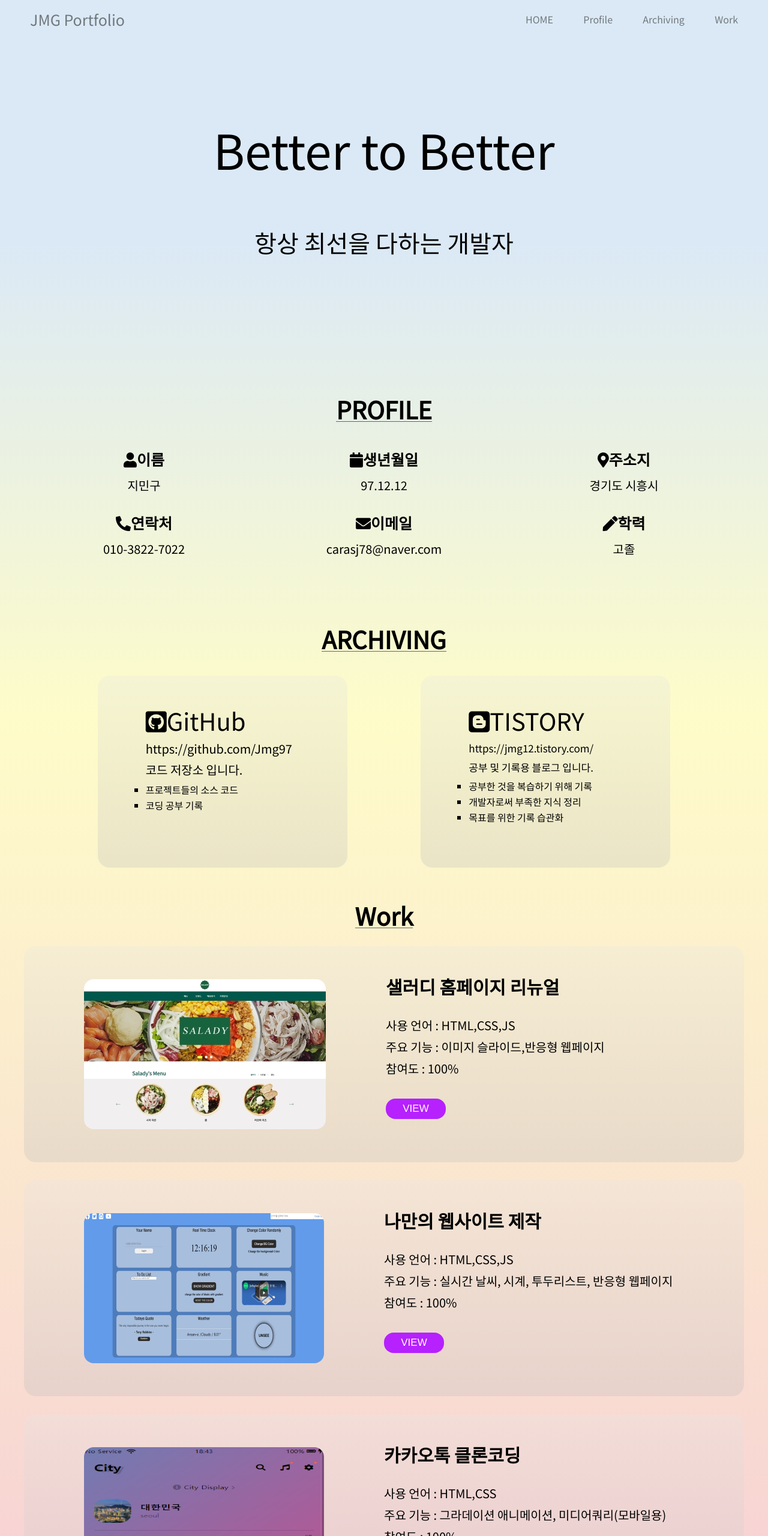
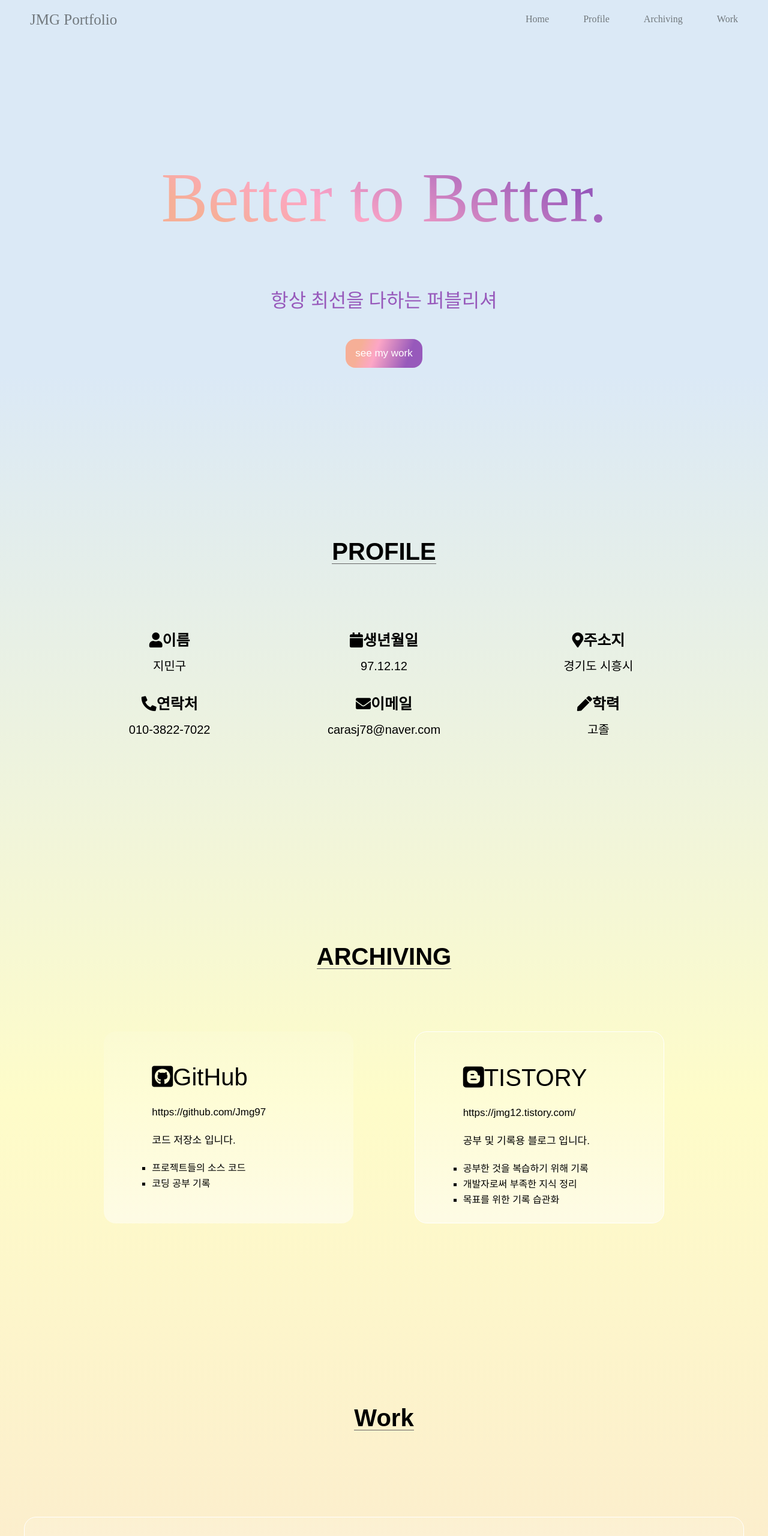
Before and after one commit to Jmg97/main-Portfolio, a plain HTML site: page index.html in a window 1280 px wide. Shown: the top 2560 px of the page at 60% size. Drawn offline with Linux system fonts and the light colour scheme; a web font is replaced by a local one.

Commit message:
css정리

```diff
--- a/index.html
+++ b/index.html
@@ -12,30 +12,36 @@
       integrity="sha384-DyZ88mC6Up2uqS4h/KRgHuoeGwBcD4Ng9SiP4dIRy0EXTlnuz47vAwmeGwVChigm"
       crossorigin="anonymous"
     />
-
   </head>
   <body>
     <header>
       <nav id="menu">
         <div class="nav_menu">
-        <p>JMG Portfolio</p>
+          <a href="#home"><p>JMG Portfolio</p></a>
           <ul>
-          <li><a href="#">HOME</a></li>
-          <li><a href="#">Profile</a></li>
-          <li><a href="#">Archiving</a></li>
-          <li><a href="#">Work</a></li>
+            <a href="#home"><li>Home</li></a>
+            <a href="#about"><li>Profile</li></a>
+            <a href="#main-arc"><li>Archiving</li></a>
+            <a href="#work"><li>Work</li></a>
           </ul>
         </div>
       </nav>
     </header>
     <main>
-      <div class="home">
+      <div class="home" id="home">
         <div>
-           <h1>Better to Better</h1>
-           <p>항상 최선을 다하는 개발자</p>
+          <h1>Better to Better.</h1>
+          <p>항상 최선을 다하는 퍼블리셔</p>
+          <button
+            type="button"
+            class="main-btn"
+            onclick="location.href='index.html#work'"
+          >
+            see my work
+          </button>
         </div>
       </div>
-      <div class="about">
+      <div class="about" id="about">
         <div class="about-title">
           <h1>PROFILE</h1>
         </div>
@@ -66,24 +72,34 @@
           </div>
         </div>
       </div>
-      <section class="main-arc">
-        <div class="Archiving">
+      <section class="main-arc" id="main-arc">
+        <div class="archiving">
           <div class="archiving-title">
             <h1>ARCHIVING</h1>
           </div>
           <div class="wrap">
+            <div>
+              <a href="https://github.com/Jmg97">
                 <div class="git">
+                  <div class="text-box">
                     <h1><i class="fab fa-github-square"></i>GitHub</h1>
-              <p><a href="https://github.com/Jmg97">https://github.com/Jmg97</a></p>
+                    <p>https://github.com/Jmg97</p>
                     <p>코드 저장소 입니다.</p>
                     <ul>
                       <li>프로젝트들의 소스 코드</li>
                       <li>코딩 공부 기록</li>
                     </ul>
                   </div>
+                </div>
+              </a>
+            </div>
+
+            <div>
+              <a href="https://jmg12.tistory.com/">
                 <div class="tistory">
+                  <div class="text-box">
                     <h1><i class="fab fa-blogger"></i>TISTORY</h1>
-              <p><a href="https://jmg12.tistory.com/">https://jmg12.tistory.com/</a></p>
+                    <p>https://jmg12.tistory.com/</p>
                     <p>공부 및 기록용 블로그 입니다.</p>
                     <ul>
                       <li>공부한 것을 복습하기 위해 기록</li>
@@ -92,19 +108,29 @@
                     </ul>
                   </div>
                 </div>
+              </a>
+            </div>
+          </div>
         </div>
       </section>
-      <section class="work">
+      <section class="work" id="work">
         <div class="work-wrap">
           <div class="work-title">
             <h1>Work</h1>
           </div>
           <div class="work-box">
+            <a
+              href="https://github.com/Jmg97/salady/tree/gh-pages"
+              class="work-thumbnail"
+            >
               <div class="work-img">
-              <a href="https://jmg97.github.io/salady/">
+                <span class="work-img_text">
+                  <p>GitHub 페이지로 가기</p>
+                  <i class="fas fa-location-arrow"></i>
+                </span>
+              </div>
               <img src="./image/work1.jpg" />
             </a>
-            </div>
             <div class="work_txt">
               <h1>샐러디 홈페이지 리뉴얼</h1>
               <p>사용 언어 : HTML,CSS,JS</p>
@@ -112,44 +138,79 @@
               <p>주요 기능 : 이미지 슬라이드,반응형 웹페이지</p>
               <br />
               <p>참여도 : 100%</p>
-              <button><a href="https://jmg97.github.io/salady/">VIEW</a></button>
+              <a href="https://jmg97.github.io/salady/">
+                <button type="button">VIEW</button>
+              </a>
             </div>
           </div>
           <div class="work-box">
+            <a
+              href="https://github.com/Jmg97/mediaJs/tree/gh-pages"
+              class="work-thumbnail"
+            >
               <div class="work-img">
-              <a href="https://jmg97.github.io/mediaJs/">
+                <span class="work-img_text">
+                  <p>GitHub 페이지로 가기</p>
+                  <i class="fas fa-location-arrow"></i>
+                </span>
+              </div>
               <img src="./image/work2.png" />
             </a>
-            </div>
             <div class="work_txt">
               <h1>나만의 웹사이트 제작</h1>
               <p>사용 언어 : HTML,CSS,JS</p>
               <br />
-              <p>주요 기능 : 실시간 날씨, 시계, 투두리스트, 반응형 웹페이지 </p>
+              <p>주요 기능 : 실시간 날씨, 시계, 투두리스트, 반응형 웹페이지</p>
               <br />
               <p>참여도 : 100%</p>
-              <button><a href="https://jmg97.github.io/mediaJs/">VIEW</a></button>
+              <a href="https://jmg97.github.io/mediaJs/">
+                <button>VIEW</button>
+              </a>
             </div>
           </div>
           <div class="work-box">
+            <a
+              href="https://github.com/Jmg97/plane_portfolio/tree/gh-pages"
+              class="work-thumbnail"
+            >
               <div class="work-img">
-              <a href="https://jmg97.github.io/plane_portfolio/">
+                <span class="work-img_text">
+                  <p>GitHub 페이지로 가기</p>
+                  <i class="fas fa-location-arrow"></i>
+                </span>
+              </div>
               <img src="./image/work3.png" />
             </a>
-            </div>
+
             <div class="work_txt">
               <h1>카카오톡 클론코딩</h1>
               <p>사용 언어 : HTML,CSS</p>
               <br />
-              <p>주요 기능 : 그라데이션 애니메이션, 미디어쿼리(모바일용) </p>
+              <p>주요 기능 : 그라데이션 애니메이션, 미디어쿼리(모바일용)</p>
               <br />
               <p>참여도 : 100%</p>
-              <button><a href="https://jmg97.github.io/plane_portfolio/">VIEW</a></button>
+              <a href="https://jmg97.github.io/plane_portfolio/">
+                <button>VIEW</button>
+              </a>
             </div>
           </div>
         </div>
       </section>
     </main>
+    <footer>
+      <div class="icon-box">
+        <a href="https://github.com/Jmg97"><i class="fab fa-github-square"></i></a>
+        <a href="https://jmg12.tistory.com/"><i class="fab fa-blogger"></i></a>
+        </div>
+        <div class="footer-txt">
+          <p>
+            본 페이지는 상업적 목적이 아닌 개인 포트폴리오용으로
+            제작되었습니다.<br />
+            ©2022 JI MINGOO.All Right Reserved.
+          </p>
+        </div>
+      </div>
+    </footer>
     <script src="script.js"></script>
   </body>
 </html>
--- a/style.css
+++ b/style.css
@@ -1,8 +1,39 @@
 @import url(reset.css);
 @import url("https://fonts.googleapis.com/css2?family=Noto+Sans+KR&display=swap");
 
+@font-face {
+  font-family: "NEXON Lv2 Gothic Bold";
+  src: url("https://cdn.jsdelivr.net/gh/projectnoonnu/noonfonts_20-04@2.1/NEXON Lv2 Gothic Bold.woff")
+    format("woff");
+  font-weight: normal;
+  font-style: normal;
+}
+
+@font-face {
+  font-family: "SBAggroB";
+  src: url("https://cdn.jsdelivr.net/gh/projectnoonnu/noonfonts_2108@1.1/SBAggroB.woff")
+    format("woff");
+  font-weight: normal;
+  font-style: normal;
+}
+
+@font-face {
+  font-family: "NEXON Lv2 Gothic";
+  src: url("https://cdn.jsdelivr.net/gh/projectnoonnu/noonfonts_20-04@2.1/NEXON Lv2 Gothic.woff")
+    format("woff");
+  font-weight: normal;
+  font-style: normal;
+}
+
+@font-face {
+  font-family: "SBAggroL";
+  src: url("https://cdn.jsdelivr.net/gh/projectnoonnu/noonfonts_2108@1.1/SBAggroL.woff")
+    format("woff");
+  font-weight: normal;
+  font-style: normal;
+}
 html {
-  font-family: "Noto Sans KR", sans-serif;
+  scroll-behavior: smooth;
 }
 a {
   color: inherit;
@@ -18,20 +49,26 @@ body {
     (#f7d0d5)
   );
   background: linear-gradient(180deg, #dbe9f6 15%, #fefcc9 44%, #f7d0d5 100%);
+  font-family: "NEXON Lv2 Gothic", sans-serif;
+}
+main {
+  padding: 4rem 0;
+  box-sizing: border-box;
 }
 header {
   width: 100%;
 }
-#menu{
-width: 100%;
+#menu {
+  width: 100%;
   position: fixed;
   z-index: 99;
+  transition: all 0.5s ease-in-out;
 }
-.home{
+.home {
   width: 100%;
   padding: 10rem 0;
 }
-.home > div{
+.home > div {
   width: 1200px;
   margin: auto;
   display: flex;
@@ -40,18 +77,40 @@ width: 100%;
   text-align: center;
 }
 
-.home h1{
-  font-size: 80px;
+.home h1 {
+  font-size: 7.3rem;
+  font-family: "SBAggroB";
+  background: #9759bb;
+  background: linear-gradient(-154deg, #9759bb 20%, #fca6c6 60%, #f6af97 80%);
+  -webkit-text-fill-color: transparent;
+  -webkit-background-clip: text;
   padding: 3rem 0;
 }
 
 .home p {
-font-size: 40px;
-padding: 3rem 0;
+  font-size: 2rem;
+  font-family: "SBAggroB";
+  padding: 3rem 0;
+  background: #9759bb;
 
+  -webkit-text-fill-color: transparent;
+  -webkit-background-clip: text;
 }
 
-.nav_fixed{
+.main-btn {
+  margin: auto;
+  width: 8rem;
+  height: 3rem;
+  background: #9759bb;
+  background: linear-gradient(-70deg, #9759bb 20%, #fca6c6 60%, #f6af97 80%);
+}
+
+.main-btn:hover {
+  background: #9759bb;
+  background: linear-gradient(-70deg, #9759bb 20%, #fca6c6 60%, #f6af97 80%);
+}
+
+.nav_fixed {
   height: 4rem;
   background-color: #fff;
 }
@@ -66,18 +125,27 @@ padding: 3rem 0;
   box-sizing: border-box;
   padding: 0 10px;
 }
+.nav_menu a {
+  transition: all 0.5s ease-in-out;
+}
 .nav_menu > ul {
   display: flex;
   justify-content: space-between;
   width: 30%;
 }
-
-.nav_menu > p {
+.nav_menu p {
+  font-family: "NEXON Lv2 Gothic Bold";
   font-size: 25px;
   color: #71787d;
+  cursor: pointer;
 }
-.nav_menu li {
+.nav_menu p:hover {
+  color: #9759bb;
+  transition: all 0.5s ease-in-out;
+}
+.nav_menu > ul li {
   color: #71787d;
+  font-family: "NEXON Lv2 Gothic Bold";
 }
 main {
   width: 100%;
@@ -88,6 +156,8 @@ main {
   display: flex;
   flex-direction: column;
   align-items: center;
+  box-sizing: border-box;
+  padding: 6rem 0;
 }
 .about-title {
   margin: 30px 0;
@@ -103,6 +173,8 @@ main {
   display: flex;
   justify-content: center;
   flex-wrap: wrap;
+  box-sizing: border-box;
+  padding: 4rem;
 }
 .about-info > div {
   width: 33.3333%;
@@ -126,20 +198,25 @@ main {
 
 .main-arc {
   width: 100%;
-  margin: 60px 0;
+  box-sizing: border-box;
+  padding: 6rem 0;
 }
-.Archiving {
+.archiving {
   width: 1200px;
   margin: auto;
 }
 .wrap {
   display: flex;
   justify-content: space-evenly;
+  box-sizing: border-box;
+  padding: 2rem;
 }
 
 .archiving-title {
   display: flex;
   justify-content: center;
+  box-sizing: border-box;
+  padding: 2rem;
 }
 
 .archiving-title > h1 {
@@ -154,17 +231,10 @@ main {
   height: 20rem;
   box-sizing: border-box;
   padding: 40px 80px;
-  background: rgb(127, 171, 252);
   background: linear-gradient(
-    180deg,
-    rgba(127, 171, 252, 1) 0%,
-    rgba(142, 213, 253, 1) 0%,
-    rgba(126, 231, 253, 1) 0%,
-    rgba(230, 228, 228, 0.28335084033613445) 0%,
-    rgba(186, 186, 186, 0.2777485994397759) 100%,
-    rgba(254, 198, 8, 1) 100%,
-    rgba(254, 186, 37, 1) 100%,
-    rgba(253, 178, 60, 1) 100%
+    0deg,
+    rgba(255, 255, 255, 0.5),
+    rgba(255, 255, 255, 0.1)
   );
   border-radius: 20px;
 }
@@ -188,38 +258,34 @@ main {
   height: 20rem;
   box-sizing: border-box;
   padding: 40px 80px;
-  background: rgb(127, 171, 252);
   background: linear-gradient(
-    180deg,
-    rgba(127, 171, 252, 1) 0%,
-    rgba(142, 213, 253, 1) 0%,
-    rgba(126, 231, 253, 1) 0%,
-    rgba(230, 228, 228, 0.28335084033613445) 0%,
-    rgba(186, 186, 186, 0.2777485994397759) 100%,
-    rgba(254, 198, 8, 1) 100%,
-    rgba(254, 186, 37, 1) 100%,
-    rgba(253, 178, 60, 1) 100%
+    0deg,
+    rgba(255, 255, 255, 0.5),
+    rgba(255, 255, 255, 0.1)
   );
   border-radius: 20px;
+  border: 1px solid #fff;
 }
 
-.tistory > h1 {
+.text-box > h1 {
   font-size: 40px;
   margin: 15px 0;
 }
 
-.tistory > p {
+.text-box > p {
   font-size: 17px;
-  margin: 15px 0;
+  margin: 30px 0;
 }
 
-.tistory li {
+.text-box li {
   list-style: square;
   margin-bottom: 10px;
 }
 
 .work {
   width: 100%;
+  box-sizing: border-box;
+  padding: 6rem 0;
 }
 .work-wrap {
   width: 1200px;
@@ -229,6 +295,8 @@ main {
 .work-title {
   display: flex;
   justify-content: center;
+  box-sizing: border-box;
+  padding: 5rem 0;
 }
 
 .work-title > h1 {
@@ -243,39 +311,57 @@ main {
 }
 
 .work-box {
-  height: 360px;
+  height: 24rem;
   display: flex;
   background: rgb(127, 171, 252);
   background: linear-gradient(
-    180deg,
-    rgba(127, 171, 252, 1) 0%,
-    rgba(142, 213, 253, 1) 0%,
-    rgba(126, 231, 253, 1) 0%,
-    rgba(230, 228, 228, 0.28335084033613445) 0%,
-    rgba(186, 186, 186, 0.2777485994397759) 100%,
-    rgba(254, 198, 8, 1) 100%,
-    rgba(254, 186, 37, 1) 100%,
-    rgba(253, 178, 60, 1) 100%
+    0deg,
+    rgba(255, 255, 255, 0.5),
+    rgba(255, 255, 255, 0.1)
   );
   border-radius: 20px;
   align-items: center;
-  margin-top: 30px;
+  justify-content: space-evenly;
+  margin: 4rem 0;
+  border: 1px solid #fff;
+}
+.work-thumbnail {
+  width: 25rem;
+  height: 15rem;
+  vertical-align: middle;
+  position: relative;
 }
 
-.work-img{
-  margin: 0 100px;
+.work-img {
+  width: 100%;
+  height: 100%;
+  background-color: rgba(2, 37, 59, 0.95);
+  position: absolute;
+  border-radius: 16px;
+  opacity: 0;
+}
+.work-img:hover {
+  opacity: 0.9;
+  transition: all 0.5s ease-in-out;
+}
+.work-img_text {
+  height: 100%;
+  display: flex;
+  justify-content: center;
+  align-items: center;
+  color: #fff;
 }
 
-
-
-
-.work-box img{
+.work-thumbnail img {
   box-sizing: border-box;
   border-radius: 16px;
+  width: 100%;
+  height: 100%;
 }
 
 .work_txt {
   margin-bottom: 20px;
+  width: 30rem;
 }
 
 .work_txt > h1 {
@@ -310,9 +396,8 @@ button:after {
   z-index: -1;
   background-color: #663dff;
   border-radius: 16px;
-   box-shadow:inset 2px 2px 2px 0px rgba(255,255,255,.5),
-   7px 7px 20px 0px rgba(0,0,0,.1),
-   4px 4px 5px 0px rgba(0,0,0,.1);
+  box-shadow: inset 2px 2px 2px 0px rgba(255, 255, 255, 0.5),
+    7px 7px 20px 0px rgba(0, 0, 0, 0.1), 4px 4px 5px 0px rgba(0, 0, 0, 0.1);
   transition: all 0.3s ease;
 }
 button:hover {
@@ -325,3 +410,26 @@ button:hover:after {
 button:active {
   top: 2px;
 }
+footer {
+  width: 100%;
+  height: 8rem;
+}
+.icon-box {
+  width: 1200px;
+  margin: auto;
+  display: flex;
+  justify-content: center;
+  font-size: 3rem;
+  box-sizing: border-box;
+  padding: 1rem 0;
+}
+.icon-box .fab {
+  margin: 0 1rem;
+}
+.footer-txt {
+  width: 1200px;
+  margin: auto;
+  display: flex;
+  justify-content: center;
+  text-align: center;
+}
```
Lines whose indentation alone changed are shown as unchanged.
